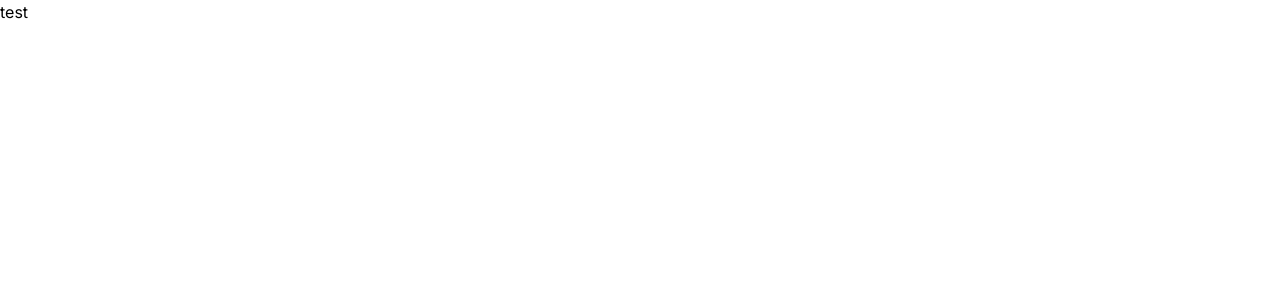
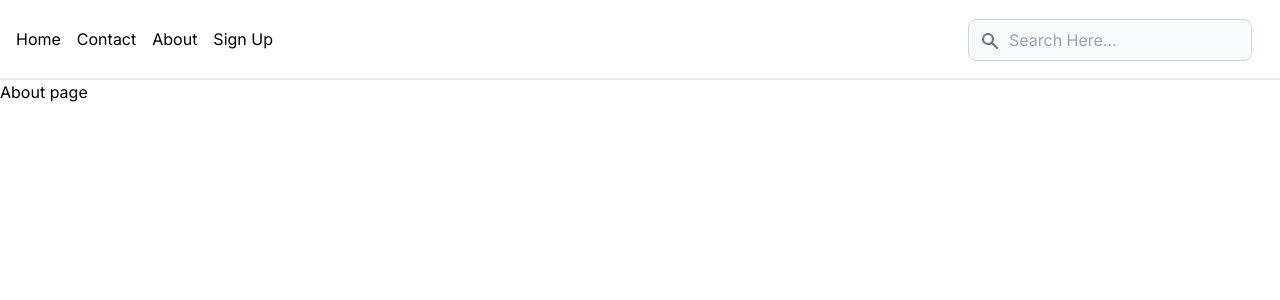
Before and after one commit to Anis-Naouali/E-commerce-next, a Next.js app in the folder my-app/: page /about in a window 1280 px wide. Before the commit this address had no page. Shown: the top 300 px of the page. Built offline with nearby package versions, Linux system fonts and the light colour scheme.

Commit message:
navbar half done

```diff
--- a/my-app/package.json
+++ b/my-app/package.json
@@ -15,7 +15,9 @@
     "@types/react-dom": "18.2.7",
     "eslint": "8.48.0",
     "eslint-config-next": "13.4.19",
+    "firebase": "^10.3.1",
     "next": "13.4.19",
+    "next-auth": "^4.23.1",
     "postgresql": "^0.0.1",
     "prisma": "^5.2.0",
     "prisma-client": "^0.0.0",
--- /dev/null
+++ b/my-app/src/app/about/page.tsx
@@ -0,0 +1,9 @@
+import React from 'react'
+
+const page = () => {
+  return (
+    <div>About page</div>
+  )
+}
+
+export default page
--- /dev/null
+++ b/my-app/src/app/components/Navbar.tsx
@@ -0,0 +1,37 @@
+'use client'
+
+
+import React from 'react'
+import Link from 'next/link'
+import SearchBar from "./SearchBar"
+
+
+const Navbar = () => {
+  return (
+    <div className='h-20 w-full border-b-2 flex items-center justify-between p-2'>
+        <ul className='flex'>
+            <li className='p-2 cursor-pointer'>
+               <Link href='/'> Home</Link>
+            </li>
+            <li className='p-2 cursor-pointer'>
+               <Link href='/contact'> Contact</Link>
+            </li>
+            <li className='p-2 cursor-pointer'>
+               <Link href='/about'> About</Link>
+            </li>
+            <li className='p-2 cursor-pointer'>
+               <Link href='/signup'> Sign Up</Link>
+            </li>
+
+            <li>
+            <SearchBar/>
+            </li>
+
+        </ul>
+    </div>
+
+
+  )
+}
+
+export default Navbar
--- /dev/null
+++ b/my-app/src/app/components/SearchBar.tsx
@@ -0,0 +1,75 @@
+import React, { useRef } from "react";
+
+const SearchBar: React.FC = () => {
+  const clickPoint = useRef<HTMLDivElement>(null);
+
+  const handleFocus = () => {
+    if (clickPoint.current) {
+      clickPoint.current.style.display = "none";
+    }
+  };
+
+  const handleBlur = () => {
+    if (clickPoint.current) {
+      clickPoint.current.style.display = "block";
+    }
+  };
+
+  return (
+    // <div className="items-center px-4 flex justify-center">
+    //   <div className="relative mr-3">
+    //     <div className="absolute top-3 left-3 items-center" ref={clickPoint}>
+    //       <svg
+    //         className="w-5 h-5 text-gray-500"
+    //         fill="currentColor"
+    //         viewBox="0 0 20 20"
+    //         xmlns="http://www.w3.org/2000/svg"
+    //       >
+    //         <path
+    //           fillRule="evenodd"
+    //           d="M8 4a4 4 0 100 8 4 4 0 000-8zM2 8a6 6 0 1110.89 3.476l4.817 4.817a1 1 0 01-1.414 1.414l-4.816-4.816A6 6 0 012 8z"
+    //           clipRule="evenodd"
+    //         />
+    //       </svg>
+    //     </div>
+    //     <input
+    //       type="text"
+    //       className="block p-2 pl-10 w-70 text-gray-900 bg-gray-50 rounded-lg border border-gray-300 focus:pl-3"
+    //       placeholder="Search Here..."
+    //       onFocus={handleFocus}
+    //       onBlur={handleBlur}
+    //     />
+    //   </div>
+    // </div>
+
+<div className="items-center px-4 flex justify-center absolute right-0">
+  <div className="relative mr-3">
+    <div className="absolute top-3 left-3 items-center" ref={clickPoint}>
+      <svg
+        className="w-5 h-5 text-gray-500"
+        fill="currentColor"
+        viewBox="0 0 20 20"
+        xmlns="http://www.w3.org/2000/svg"
+      >
+        <path
+          fillRule="evenodd"
+          d="M8 4a4 4 0 100 8 4 4 0 000-8zM2 8a6 6 0 1110.89 3.476l4.817 4.817a1 1 0 01-1.414 1.414l-4.816-4.816A6 6 0 012 8z"
+          clipRule="evenodd"
+        />
+      </svg>
+    </div>
+    <input
+      type="text"
+      className="block p-2 pl-10 w-70 text-gray-900 bg-gray-50 rounded-lg border border-gray-300 focus:pl-3"
+      placeholder="Search Here..."
+      onFocus={handleFocus}
+      onBlur={handleBlur}
+    />
+  </div>
+</div>
+
+
+  );
+};
+
+export default SearchBar;
--- /dev/null
+++ b/my-app/src/app/contact/page.tsx
@@ -0,0 +1,9 @@
+import React from 'react'
+
+const page = () => {
+  return (
+    <div>Contact page</div>
+  )
+}
+
+export default page
--- a/my-app/src/app/layout.tsx
+++ b/my-app/src/app/layout.tsx
@@ -1,6 +1,9 @@
+'use client'
+
 import './globals.css'
 import type { Metadata } from 'next'
 import { Inter } from 'next/font/google'
+import Navbar from './components/Navbar'
 
 const inter = Inter({ subsets: ['latin'] })
 
@@ -9,11 +12,18 @@ export const metadata: Metadata = {
   description: 'Generated by create next app',
 }
 
-export default function RootLayout(
+export default function RootLayout( {
+  children,
+}: {
+  children: React.ReactNode;
+}
   ) {
   return (
     <html lang="en">
-      <body className={inter.className}>test</body>
+      <body className={inter.className}>
+        <Navbar/>
+        {children}
+      </body>
     </html>
   )
 }
--- a/my-app/src/app/page.tsx
+++ b/my-app/src/app/page.tsx
@@ -1,7 +1,7 @@
 export default function Home() {
   return (
     <main>
-      <h1> helloihiijinikn</h1>
+      <h1> Home page</h1>
     </main>
   )
 }
--- /dev/null
+++ b/my-app/src/app/signup/page.tsx
@@ -0,0 +1,9 @@
+import React from 'react'
+
+const page = () => {
+  return (
+    <div>page</div>
+  )
+}
+
+export default page
```
Also changed, not shown: my-app/src/app/firebase.ts (added, +17 -0 lines), my-app/src/app/login/page.tsx (deleted), 1 other file (tests, documents, lock files or other folders).
